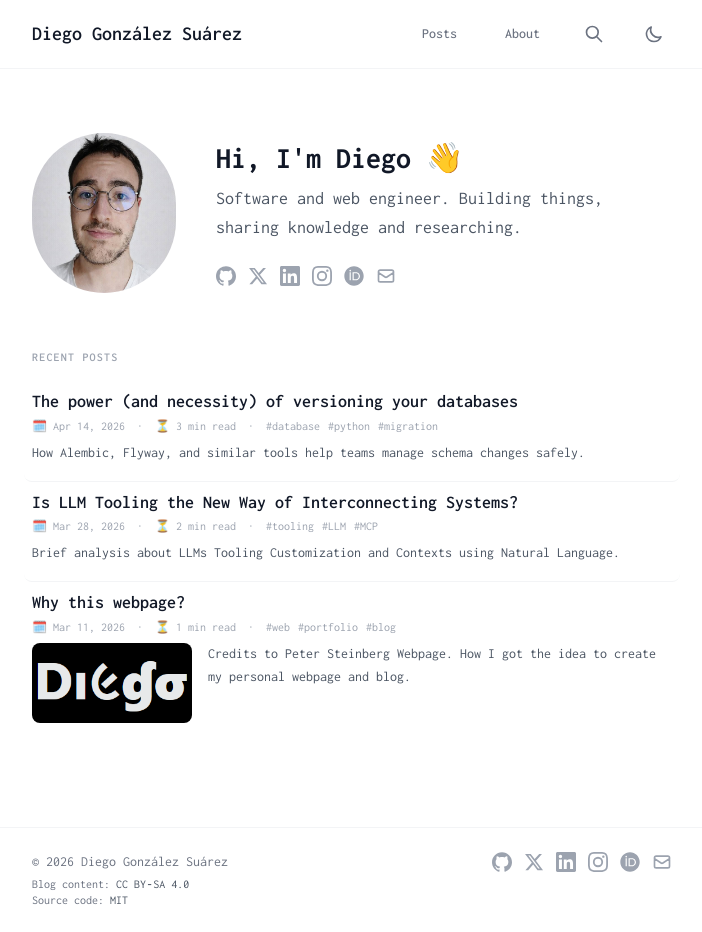
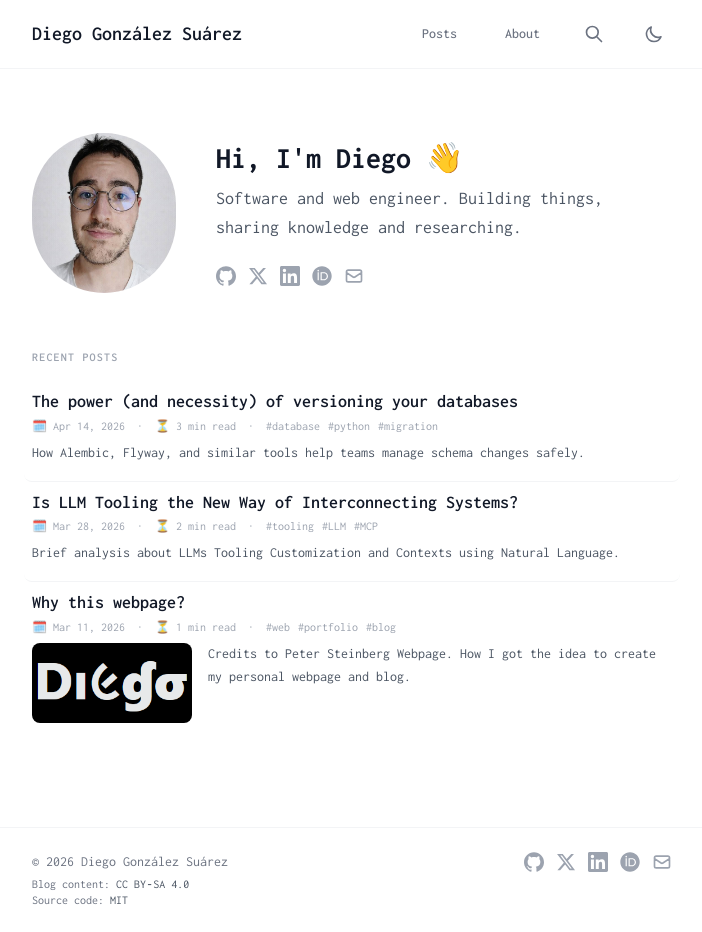
Before and after one commit to diegoglezsu/portfolio, a React (Vite) app: page /#/ in a window 1280 px wide. Shown: the whole page, without its empty margins (288-990 px from the left). Built offline with nearby package versions, Linux system fonts and the light colour scheme.

Commit message:
Remove Instagram link from social links and update About section content

```diff
--- a/src/components/SocialLinks.tsx
+++ b/src/components/SocialLinks.tsx
@@ -37,19 +37,6 @@
         aria-hidden="true"
       >
         <path d="M20.447 20.452h-3.554v-5.569c0-1.328-.027-3.037-1.852-3.037-1.853 0-2.136 1.445-2.136 2.939v5.667H9.351V9h3.414v1.561h.046c.477-.9 1.637-1.85 3.37-1.85 3.601 0 4.267 2.37 4.267 5.455v6.286zM5.337 7.433a2.062 2.062 0 01-2.063-2.065 2.064 2.064 0 112.063 2.065zm1.782 13.019H3.555V9h3.564v11.452zM22.225 0H1.771C.792 0 0 .774 0 1.729v20.542C0 23.227.792 24 1.771 24h20.451C23.2 24 24 23.227 24 22.271V1.729C24 .774 23.2 0 22.222 0h.003z" />
-      </svg>
-    ),
-  },
-  {
-    label: "Instagram",
-    href: SOCIAL.instagram,
-    icon: (
-      <svg
-        viewBox="0 0 24 24"
-        className="h-5 w-5 fill-current"
-        aria-hidden="true"
-      >
-        <path d="M12 2.163c3.204 0 3.584.012 4.85.07 3.252.148 4.771 1.691 4.919 4.919.058 1.265.069 1.645.069 4.849 0 3.205-.012 3.584-.069 4.849-.149 3.225-1.664 4.771-4.919 4.919-1.266.058-1.644.07-4.85.07-3.204 0-3.584-.012-4.849-.07-3.26-.149-4.771-1.699-4.919-4.92-.058-1.265-.07-1.644-.07-4.849 0-3.204.013-3.583.07-4.849.149-3.227 1.664-4.771 4.919-4.919 1.266-.057 1.645-.069 4.849-.069zM12 0C8.741 0 8.333.014 7.053.072 2.695.272.273 2.69.073 7.052.014 8.333 0 8.741 0 12c0 3.259.014 3.668.072 4.948.2 4.358 2.618 6.78 6.98 6.98C8.333 23.986 8.741 24 12 24c3.259 0 3.668-.014 4.948-.072 4.354-.2 6.782-2.618 6.979-6.98.059-1.28.073-1.689.073-4.948 0-3.259-.014-3.667-.072-4.947-.196-4.354-2.617-6.78-6.979-6.98C15.668.014 15.259 0 12 0zm0 5.838a6.162 6.162 0 100 12.324 6.162 6.162 0 000-12.324zM12 16a4 4 0 110-8 4 4 0 010 8zm6.406-11.845a1.44 1.44 0 100 2.881 1.44 1.44 0 000-2.881z" />
       </svg>
     ),
   },
--- a/src/config.ts
+++ b/src/config.ts
@@ -28,7 +28,6 @@
   twitter: "https://x.com/diegogs__",
   linkedin:
     "https://www.linkedin.com/in/diego-gonz%C3%A1lez-su%C3%A1rez-64b2371b1",
-  instagram: "https://www.instagram.com/diegogs_/",
   orcid: "https://orcid.org/0009-0004-6388-5333",
   email: "diegogs1451@gmail.com",
   email2: "gonzalezsdiego@uniovi.es",
--- a/src/pages/About.tsx
+++ b/src/pages/About.tsx
@@ -21,11 +21,6 @@
           way. I consider myself as a proactive person who always likes to look
           for new personal and professional opportunities towards improving my
           career path.
-        </p>
-        <p>
-          This site is my corner of the internet where I write about{" "}
-          <b>programming, tools, ideas and recent scientific publications</b>{" "}
-          that I find interesting 😉. I will also share some off-topic posts.
         </p>
       </div>
 
@@ -105,13 +100,12 @@
             { label: "Java · SpringBoot", emoji: "♨️" },
             { label: "Python", emoji: "🐍" },
             { label: "React · ReactNative", emoji: "⚛️" },
-            { label: "AI Integrations", emoji: "🤖" },
-            { label: "HuggingFace", emoji: "🤗" },
+            { label: "Angular", emoji: "🅰️" },
+            { label: "Docker", emoji: "🐳" },
             { label: "Ollama", emoji: "🦙" },
             { label: "Cloud Services", emoji: "☁️" },
             { label: "NoSQL", emoji: "🍃" },
             { label: "SQL", emoji: "⛃" },
-            { label: "Docker", emoji: "🐳" },
           ].map(({ label, emoji }) => (
             <span
               key={label}
```
